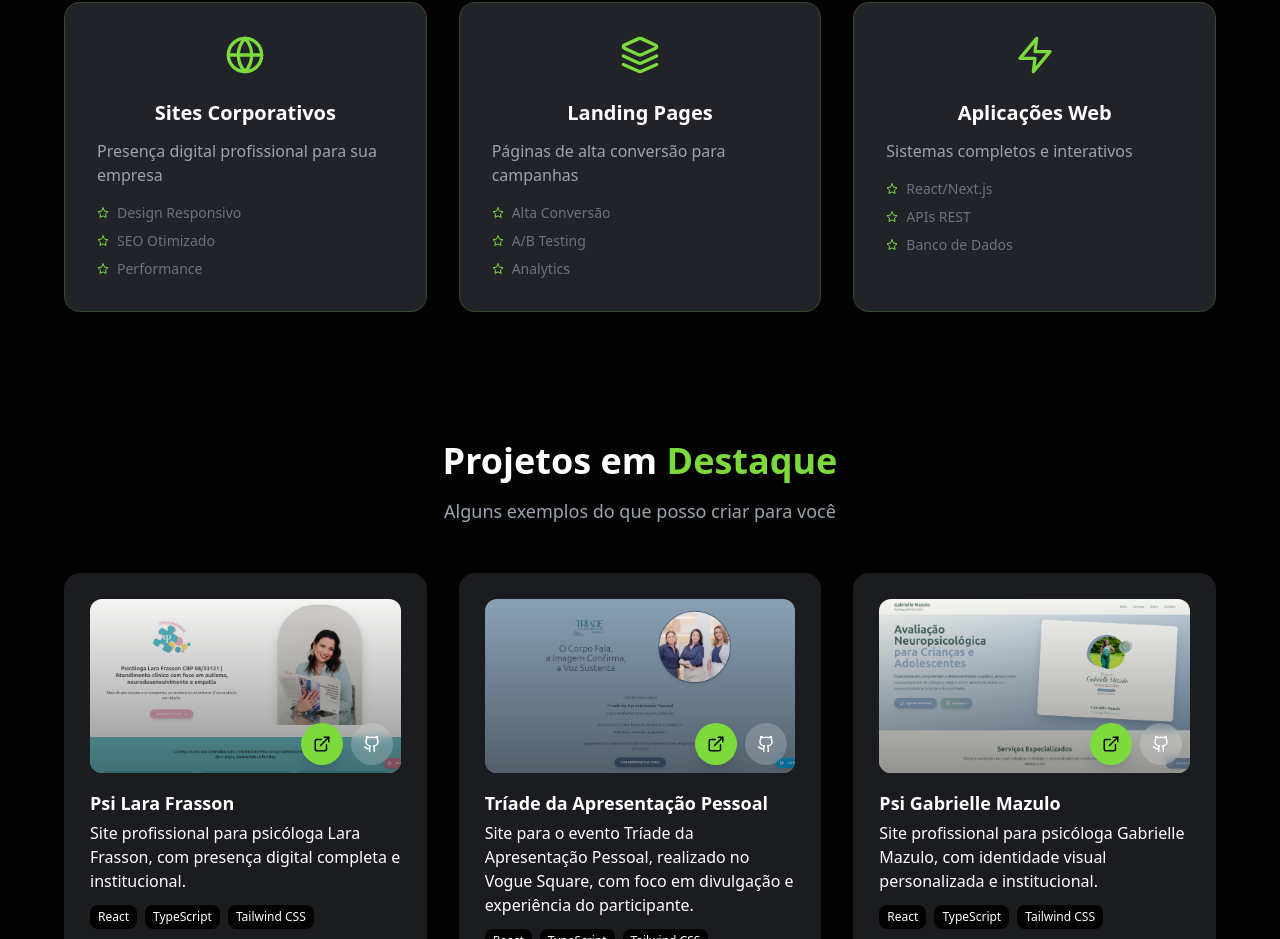
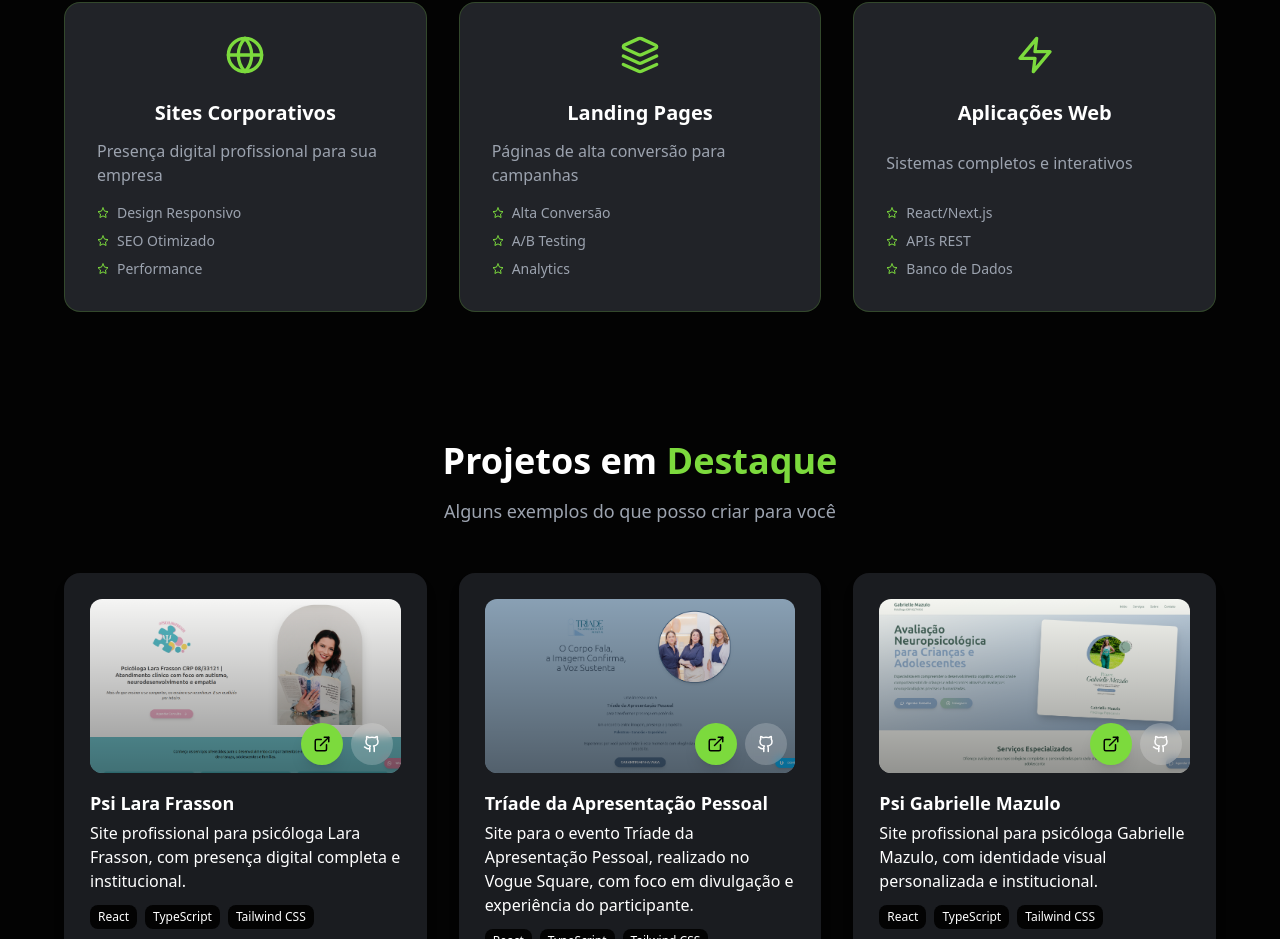
Before and after one commit to kainamf/dev-kainamf, a React (Create React App) app: page / in a window 1280 px wide. Shown: the part 1542-2481 px from the top of the page. Built offline with nearby package versions, Linux system fonts and the light colour scheme.

Commit message:
fix: add title to service card and adjust description styling for better layout

```diff
--- a/src/components/home/ServicesSection/ServicesSection.tsx
+++ b/src/components/home/ServicesSection/ServicesSection.tsx
@@ -40,14 +40,14 @@ const ServicesSection: React.FC<ServicesSectionProps> = ({ services, theme, them
               <h3 className={`${theme === 'light' ? 'text-black' : themeClasses.text} font-bold text-xl mb-3 group-hover:text-[#7CDA3D] transition-colors duration-300 text-center`}>
                 {service.title}
               </h3>
-              <p className={`${theme === 'light' ? 'text-black' : 'text-gray-400'} mb-4 group-hover:text-gray-300 transition-colors duration-300`}>
+              <p className={`${theme === 'light' ? 'text-black' : 'text-gray-400'} mb-4 group-hover:text-gray-300 transition-colors duration-300 min-h-[48px] flex items-center`}>
                 {service.description}
               </p>
               <ul className="space-y-2">
                 {service.features.map((feature, featureIndex) => (
                   <li
                     key={featureIndex}
-                    className={`flex items-center gap-2 text-sm ${theme === 'light' ? 'text-black' : 'text-gray-500'} group-hover:text-gray-400 transition-colors duration-300`}
+                    className={`flex items-center gap-2 text-sm ${theme === 'light' ? 'text-black' : 'text-gray-400'} group-hover:text-gray-400 transition-colors duration-300`}
                     style={{
                       animation: `fade-in 0.3s ease-out ${featureIndex * 0.1}s both`
                     }}
```
